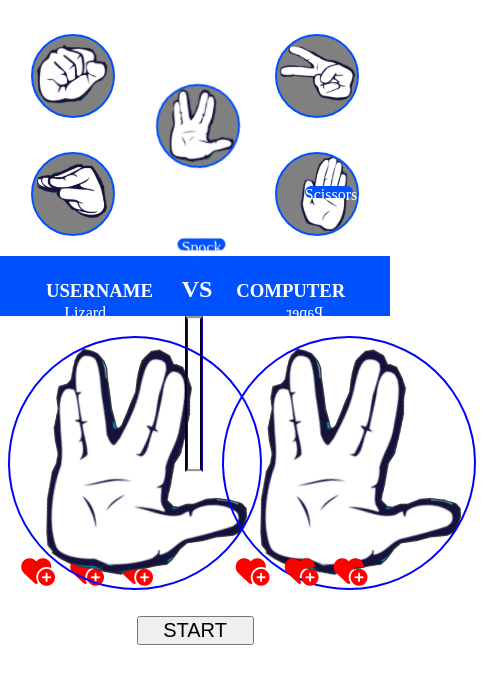
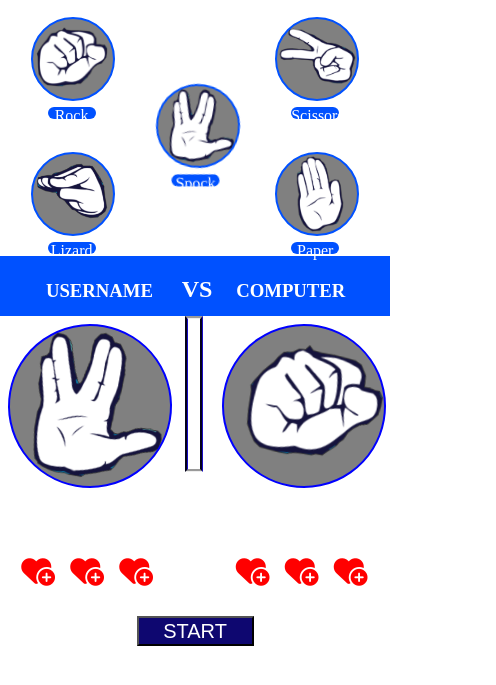
Before and after one commit to Code-Institute-Submissions/CraigGalorDev-project2_JuneResub, a plain HTML site: page index.html in a window 390 px wide. Shown: the top 685 px of the page, 496 px wide, since content can reach past the window. Drawn offline with Linux system fonts and the light colour scheme.

Commit message:
add finishing touches to style and test responsive types

```diff
--- a/assets/css/style.css
+++ b/assets/css/style.css
@@ -122,7 +122,7 @@ body{
     background-color: rgb(0, 81, 255);
     color: #fff;
     text-align: center;
-    margin: 150px 0 0 28px;
+    margin: 110% 0 0 18%;
     height:15% ;
     width: 60%;
     border-radius: 20px;
@@ -131,14 +131,13 @@ body{
     background-color:transparent;
     color: #fff;
     text-align: center;
-    margin: 150px 0 0 28px;
     height:15% ;
     width: 60%;
     border-radius: 20px;
 }
 #spockLabel{
     transform:rotateZ(-10deg);
-    margin: 150px 0 0 40px;
+    margin: 110% 0 0 29%;
 }
 /*----name and status boxs----*/
 .nameBox{
@@ -217,19 +216,31 @@ body{
     height: 250px;
     width: 250px;
 }
-/*------text in the box----*/
+/*------the current selected hand of user and computer---*/
 .selected{
-    margin: 20px 0 0 0;
-    height:250px;
-    width: 250px;
+    margin: 5% 0 0 0;
+    height:100%;
+    width: 100%;
     border-radius: 50%;
     border: solid 2px blue;
+}
+#playerSelect{
     background-image: url("../images/spock.png");
     background-position-x:90% ;
     background-position-y:40% ;
     transform:rotateZ(10deg);
     background-size: 85%;
     background-repeat: no-repeat;
+    background-color: gray;
+}
+#computerSelect{
+    background-image: url("../images/rock.png");
+    background-position-x:90% ;
+    background-position-y:40% ;
+    transform:rotateZ(10deg);
+    background-size: 85%;
+    background-repeat: no-repeat;
+    background-color: gray;
 }
 /*----borderline seperating selected hands-----*/
 #centerFold{
@@ -244,9 +255,25 @@ width: 3%;
 }
 /*-------Start Button begins the logic-------*/
 #startButton{
+    height:30px ;
+    width: 130px;
+    background-color: rgb(14, 7, 112);
+    text-transform:uppercase;
+    color: #fff;
     position:relative;
-    top:6.5%;
-    left: 43.3%;
+    top:10%;
+    left: 39.5%;
+}
+#startButton:hover{
+    height:30px ;
+    width: 130px;
+    background-color: #fff;
+    color: rgb(14, 7, 112);
+    font-size: 17px;
+    font-weight: bolder;
+    position:relative;
+    top:10%;
+    left: 39.5%;
 }
 /*----score titles and count boxs----*/
 .scoreBox{
@@ -487,7 +514,7 @@ width: 3%;
     }
     #rock{
         position:fixed;
-        top: 4%;
+        top: 2%;
         left:8%;
     }
     #rock:hover{
@@ -516,8 +543,8 @@ width: 3%;
         left:31%;
     }
     #paper{
-        transform:scaleX(-1);
-        background-position-x: 29%;
+
+
         position:fixed;
         top: 18%;
         right:8%;
@@ -531,7 +558,7 @@ width: 3%;
     }
     #scissors{
         position:fixed;
-        top: 4%;
+        top: 2%;
         right:8%;
     }
     #scissors:hover{
--- a/index.html
+++ b/index.html
@@ -26,9 +26,9 @@
             <div  class="life"><i  class="fa-solid fa-heart-circle-plus playLifeTwo"></i></div>
             <div  class="life"><i  class="fa-solid fa-heart-circle-plus playLifeThree"></i></div>
         </div>
-        <div id="playerSelection" class="pickedBox"><div class="selected"></div></div>
+        <div id="playerSelection" class="pickedBox"><div id="playerSelect" class="selected"></div></div>
         <div id="centerFold"></div>
-        <div id="comSelection" class="pickedBox"><div class="selected"></div></div>
+        <div id="comSelection" class="pickedBox"><div id="computerSelect" class="selected"></div></div>
         <input id="startButton" type="button" value="Start">
         <div id="comLives" class="livesBox">
             <div  class="life"><i  class="fa-solid fa-heart-circle-plus comLifeOne"></i></div>
```
